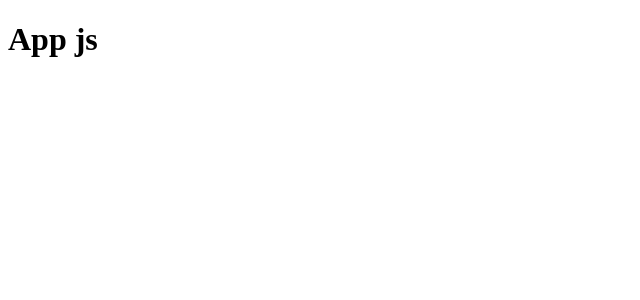
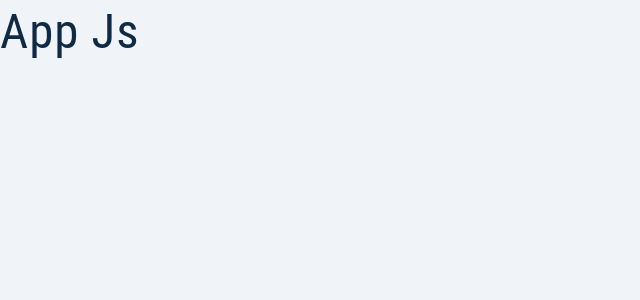
Before and after one commit to Ruturaj2003/jobster, a React (Vite) app: page / in a window 1280 px wide. Shown: the top 300 px of the page, without its empty margins (0-640 px from the left). Built offline with nearby package versions, Linux system fonts and the light colour scheme.

Commit message:
Setup Normallize CSS

```diff
--- a/package.json
+++ b/package.json
@@ -10,6 +10,7 @@
     "preview": "vite preview"
   },
   "dependencies": {
+    "normalize.css": "^8.0.1",
     "react": "^18.2.0",
     "react-dom": "^18.2.0"
   },
--- /dev/null
+++ b/src/index.css
@@ -0,0 +1,326 @@
+*,
+::after,
+::before {
+  box-sizing: border-box;
+}
+
+/* fonts */
+@import url('https://fonts.googleapis.com/css2?family=Cabin&family=Roboto+Condensed:wght@400;700&display=swap');
+
+html {
+  font-size: 100%;
+} /*16px*/
+
+:root {
+  /* colors */
+  --primary-50: #eff6ff;
+  --primary-100: #dbeafe;
+  --primary-200: #bfdbfe;
+  --primary-300: #93c5fd;
+  --primary-400: #60a5fa;
+  --primary-500: #3b82f6;
+  --primary-600: #2563eb;
+  --primary-700: #1d4ed8;
+  --primary-800: #1e40af;
+  --primary-900: #1e3a8a;
+
+  /* grey */
+  --grey-50: #f0f4f8;
+  --grey-100: #d9e2ec;
+  --grey-200: #bcccdc;
+  --grey-300: #9fb3c8;
+  --grey-400: #829ab1;
+  --grey-500: #627d98;
+  --grey-600: #486581;
+  --grey-700: #334e68;
+  --grey-800: #243b53;
+  --grey-900: #102a43;
+  /* rest of the colors */
+  --black: #222;
+  --white: #fff;
+  --red-light: #f8d7da;
+  --red-dark: #842029;
+  --green-light: #d1e7dd;
+  --green-dark: #0f5132;
+
+  /* fonts  */
+  --headingFont: 'Roboto Condensed', Sans-Serif;
+  --bodyFont: 'Cabin', Sans-Serif;
+  --small-text: 0.875rem;
+  --extra-small-text: 0.7em;
+  /* rest of the vars */
+  --backgroundColor: var(--grey-50);
+  --textColor: var(--grey-900);
+  --borderRadius: 0.25rem;
+  --letterSpacing: 1px;
+  --transition: 0.3s ease-in-out all;
+  --max-width: 1120px;
+  --fixed-width: 500px;
+  --fluid-width: 90vw;
+  --breakpoint-lg: 992px;
+  --nav-height: 6rem;
+  /* box shadow*/
+  --shadow-1: 0 1px 3px 0 rgba(0, 0, 0, 0.1), 0 1px 2px 0 rgba(0, 0, 0, 0.06);
+  --shadow-2: 0 4px 6px -1px rgba(0, 0, 0, 0.1),
+    0 2px 4px -1px rgba(0, 0, 0, 0.06);
+  --shadow-3: 0 10px 15px -3px rgba(0, 0, 0, 0.1),
+    0 4px 6px -2px rgba(0, 0, 0, 0.05);
+  --shadow-4: 0 20px 25px -5px rgba(0, 0, 0, 0.1),
+    0 10px 10px -5px rgba(0, 0, 0, 0.04);
+}
+
+body {
+  background: var(--backgroundColor);
+  font-family: var(--bodyFont);
+  font-weight: 400;
+  line-height: 1.75;
+  color: var(--textColor);
+}
+
+p {
+  margin-bottom: 1.5rem;
+  max-width: 40em;
+}
+
+h1,
+h2,
+h3,
+h4,
+h5 {
+  margin: 0;
+  margin-bottom: 1.38rem;
+  font-family: var(--headingFont);
+  font-weight: 400;
+  line-height: 1.3;
+  text-transform: capitalize;
+  letter-spacing: var(--letterSpacing);
+}
+
+h1 {
+  margin-top: 0;
+  font-size: 3.052rem;
+}
+
+h2 {
+  font-size: 2.441rem;
+}
+
+h3 {
+  font-size: 1.953rem;
+}
+
+h4 {
+  font-size: 1.563rem;
+}
+
+h5 {
+  font-size: 1.25rem;
+}
+
+small,
+.text-small {
+  font-size: var(--small-text);
+}
+
+a {
+  text-decoration: none;
+  letter-spacing: var(--letterSpacing);
+}
+a,
+button {
+  line-height: 1.15;
+}
+button:disabled {
+  cursor: not-allowed;
+}
+ul {
+  list-style-type: none;
+  padding: 0;
+}
+
+.img {
+  width: 100%;
+  display: block;
+  object-fit: cover;
+}
+/* buttons */
+
+.btn {
+  cursor: pointer;
+  color: var(--white);
+  background: var(--primary-500);
+  border: transparent;
+  border-radius: var(--borderRadius);
+  letter-spacing: var(--letterSpacing);
+  padding: 0.375rem 0.75rem;
+  box-shadow: var(--shadow-2);
+  transition: var(--transition);
+  text-transform: capitalize;
+  display: inline-block;
+}
+.btn:hover {
+  background: var(--primary-700);
+  box-shadow: var(--shadow-3);
+}
+.btn-hipster {
+  color: var(--primary-500);
+  background: var(--primary-200);
+}
+.btn-hipster:hover {
+  color: var(--primary-200);
+  background: var(--primary-700);
+}
+.btn-block {
+  width: 100%;
+}
+.btn-hero {
+  font-size: 1.25rem;
+  padding: 0.5rem 1.25rem;
+}
+.btn-danger {
+  background: var(--red-light);
+  color: var(--red-dark);
+}
+.btn-danger:hover {
+  background: var(--red-dark);
+  color: var(--white);
+}
+/* alerts */
+.alert {
+  padding: 0.375rem 0.75rem;
+  margin-bottom: 1rem;
+  border-color: transparent;
+  border-radius: var(--borderRadius);
+  text-align: center;
+  letter-spacing: var(--letterSpacing);
+  text-transform: capitalize;
+}
+
+.alert-danger {
+  color: var(--red-dark);
+  background: var(--red-light);
+}
+.alert-success {
+  color: var(--green-dark);
+  background: var(--green-light);
+}
+/* form */
+
+.form {
+  width: 90vw;
+  max-width: var(--fixed-width);
+  background: var(--white);
+  border-radius: var(--borderRadius);
+  box-shadow: var(--shadow-2);
+  padding: 2rem 2.5rem;
+  margin: 3rem auto;
+  transition: var(--transition);
+}
+.form:hover {
+  box-shadow: var(--shadow-4);
+}
+.form-label {
+  display: block;
+  font-size: var(--smallText);
+  margin-bottom: 0.5rem;
+  text-transform: capitalize;
+  letter-spacing: var(--letterSpacing);
+}
+.form-input,
+.form-textarea,
+.form-select {
+  width: 100%;
+  padding: 0.375rem 0.75rem;
+  border-radius: var(--borderRadius);
+  background: var(--backgroundColor);
+  border: 1px solid var(--grey-200);
+}
+.form-input,
+.form-select,
+.btn-block {
+  height: 35px;
+}
+.form-row {
+  margin-bottom: 1rem;
+}
+
+.form-textarea {
+  height: 7rem;
+}
+::placeholder {
+  font-family: inherit;
+  color: var(--grey-400);
+}
+.form-alert {
+  color: var(--red-dark);
+  letter-spacing: var(--letterSpacing);
+  text-transform: capitalize;
+}
+/* alert */
+
+@keyframes spinner {
+  to {
+    transform: rotate(360deg);
+  }
+}
+
+.loading {
+  width: 6rem;
+  height: 6rem;
+  border: 5px solid var(--grey-400);
+  border-radius: 50%;
+  border-top-color: var(--primary-500);
+  animation: spinner 2s linear infinite;
+}
+.loading-center {
+  margin: 0 auto;
+}
+/* title */
+
+.title {
+  text-align: center;
+}
+
+.title-underline {
+  background: var(--primary-500);
+  width: 7rem;
+  height: 0.25rem;
+  margin: 0 auto;
+  margin-top: -1rem;
+}
+
+.container {
+  width: var(--fluid-width);
+  max-width: var(--max-width);
+  margin: 0 auto;
+}
+.full-page {
+  min-height: 100vh;
+}
+
+.coffee-info {
+  text-align: center;
+  text-transform: capitalize;
+  margin-bottom: 1rem;
+  letter-spacing: var(--letterSpacing);
+}
+.coffee-info span {
+  display: block;
+}
+.coffee-info a {
+  color: var(--primary-500);
+}
+
+@media screen and (min-width: 992px) {
+  .coffee-info {
+    text-align: left;
+  }
+  .coffee-info span {
+    display: inline-block;
+    margin-right: 0.5rem;
+  }
+}
+
+.Toastify__toast {
+  text-transform: capitalize;
+}
```
Also changed, not shown: src/main.jsx (+7 -6 lines), 2 other files (tests, documents, lock files or other folders).
